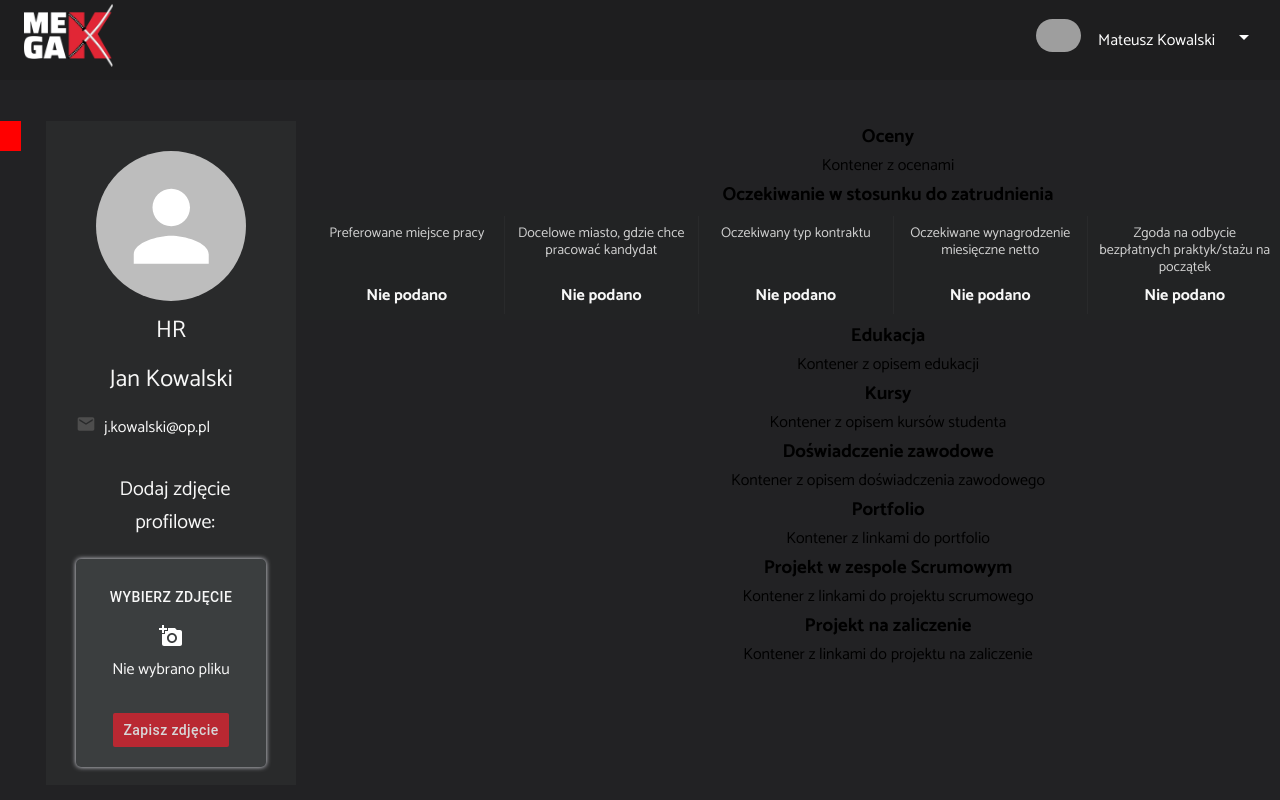
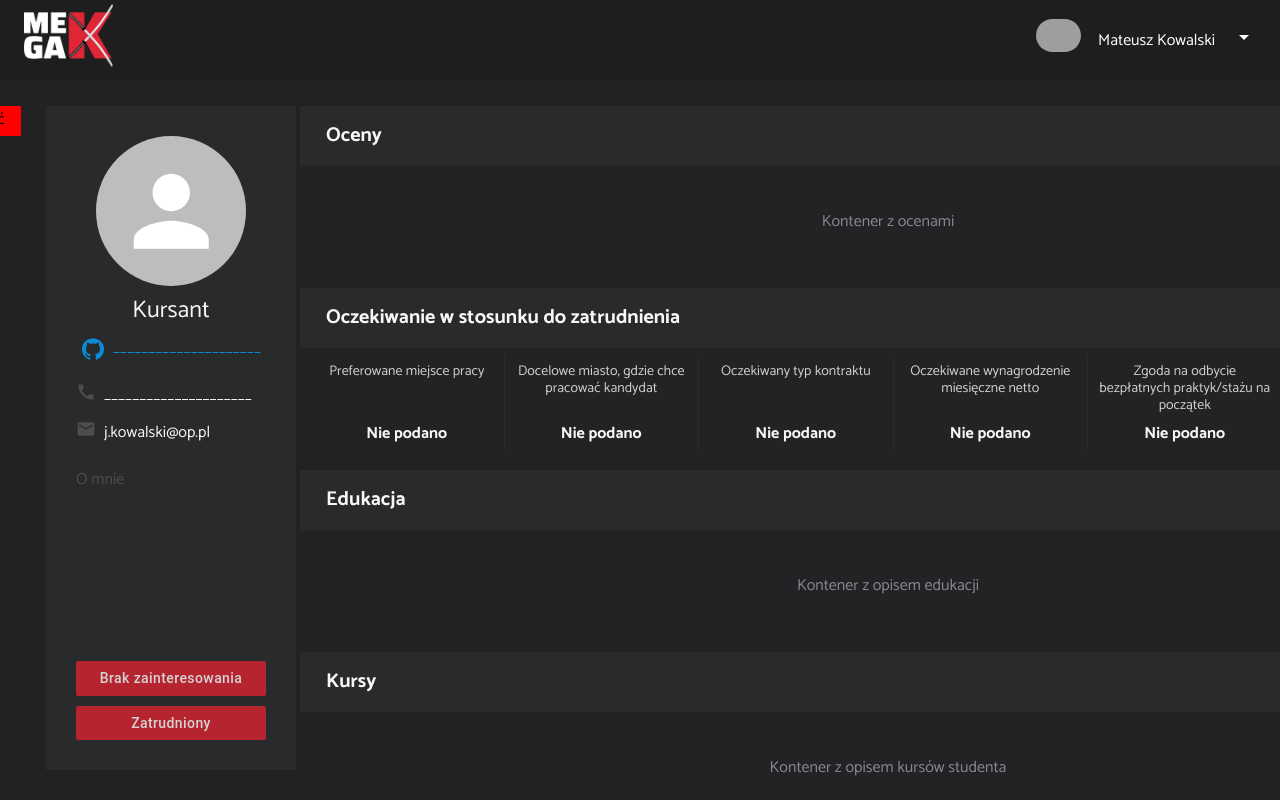
Before and after one commit to patrycja-dev41171/megak-headhunter-6-frontend, a React (Create React App) app: page /hr/student-profile/1 in a window 1280 px wide. Shown: the top 800 px of the page. Built offline with nearby package versions, Linux system fonts and the light colour scheme; grey boxes are pictures that could not be loaded.

Commit message:
Ended HrStudentProfileBox component.

```diff
--- a/src/components/HrStudentProfileBox/HrStudentProfileBox.tsx
+++ b/src/components/HrStudentProfileBox/HrStudentProfileBox.tsx
@@ -1,9 +1,10 @@
 import React from 'react';
 import { Header } from '../Header/Header';
-import './HrStudentProfileBox.css';
 import { Box, Container } from '@mui/material';
 import { StudentExpectations } from '../StudentExpectations/StudentExpectations';
-import { SidebarHr } from '../Sidebars/SidebarHr';
+import './HrStudentProfileBox.css';
+import '../../styles/stylesForLayouts.css';
+import { SidebarStudent } from '../Sidebars/SidebarStudent';
 
 export const HrStudentProfileBox = () => {
   return (
@@ -21,11 +22,11 @@ export const HrStudentProfileBox = () => {
               left: '-70px',
             },
           }}>
-          <div className="hrStudentProfileView_button">dfs</div>
+          <div className="hrStudentProfileView_button">Wróć</div>
           <div className="sidebarBox">
-            <SidebarHr
+            <SidebarStudent
               email="j.kowalski@op.pl"
-              fullName="Jan Kowalski"
+              secondBtn
             />
           </div>
           <Box
@@ -33,39 +34,39 @@ export const HrStudentProfileBox = () => {
               backgroundColor: '#222224',
               width: '1176px',
             }}>
-            <h3 className="hrStudentProfileView_subtitle">Oceny</h3>
-            <div className="hrStudentProfileView_line">
-              <div className="hrStudentProfileView_gradesContent displayCenter">Kontener z ocenami</div>
+            <h3 className="layouts_subtitle">Oceny</h3>
+            <div className="layouts_line">
+              <div className="layouts_gradesContent displayCenter">Kontener z ocenami</div>
             </div>
-            <h3 className="hrStudentProfileView_subtitle">Oczekiwanie w stosunku do zatrudnienia</h3>
-            <div className="hrStudentProfileView_line">
-              <div className="hrStudentProfileView_gradesContent displayCenter">
+            <h3 className="layouts_subtitle">Oczekiwanie w stosunku do zatrudnienia</h3>
+            <div className="layouts_line">
+              <div className="layouts_gradesContent displayCenter">
                 <StudentExpectations />
               </div>
             </div>
-            <h3 className="hrStudentProfileView_subtitle">Edukacja</h3>
-            <div className="hrStudentProfileView_line">
-              <div className="hrStudentProfileView_gradesContent displayCenter">Kontener z opisem edukacji</div>
+            <h3 className="layouts_subtitle">Edukacja</h3>
+            <div className="layouts_line">
+              <div className="layouts_gradesContent displayCenter">Kontener z opisem edukacji</div>
             </div>
-            <h3 className="hrStudentProfileView_subtitle">Kursy</h3>
-            <div className="hrStudentProfileView_line">
-              <div className="hrStudentProfileView_gradesContent displayCenter">Kontener z opisem kursów studenta</div>
+            <h3 className="layouts_subtitle">Kursy</h3>
+            <div className="layouts_line">
+              <div className="layouts_gradesContent displayCenter">Kontener z opisem kursów studenta</div>
             </div>
-            <h3 className="hrStudentProfileView_subtitle">Doświadczenie zawodowe</h3>
-            <div className="hrStudentProfileView_line">
-              <div className="hrStudentProfileView_gradesContent displayCenter">Kontener z opisem doświadczenia zawodowego</div>
+            <h3 className="layouts_subtitle">Doświadczenie zawodowe</h3>
+            <div className="layouts_line">
+              <div className="layouts_gradesContent displayCenter">Kontener z opisem doświadczenia zawodowego</div>
             </div>
-            <h3 className="hrStudentProfileView_subtitle">Portfolio</h3>
-            <div className="hrStudentProfileView_line">
-              <div className="hrStudentProfileView_gradesContent displayCenter">Kontener z linkami do portfolio</div>
+            <h3 className="layouts_subtitle">Portfolio</h3>
+            <div className="layouts_line">
+              <div className="layouts_gradesContent displayCenter">Kontener z linkami do portfolio</div>
             </div>
-            <h3 className="hrStudentProfileView_subtitle">Projekt w zespole Scrumowym</h3>
-            <div className="hrStudentProfileView_line">
-              <div className="hrStudentProfileView_gradesContent displayCenter">Kontener z linkami do projektu scrumowego</div>
+            <h3 className="layouts_subtitle">Projekt w zespole Scrumowym</h3>
+            <div className="layouts_line">
+              <div className="layouts_gradesContent displayCenter">Kontener z linkami do projektu scrumowego</div>
             </div>
-            <h3 className="hrStudentProfileView_subtitle">Projekt na zaliczenie</h3>
-            <div className="hrStudentProfileView_line">
-              <div className="hrStudentProfileView_gradesContent displayCenter">Kontener z linkami do projektu na zaliczenie</div>
+            <h3 className="layouts_subtitle">Projekt na zaliczenie</h3>
+            <div className="layouts_line">
+              <div className="layouts_gradesContent displayCenter">Kontener z linkami do projektu na zaliczenie</div>
             </div>
           </Box>
         </Container>
```
